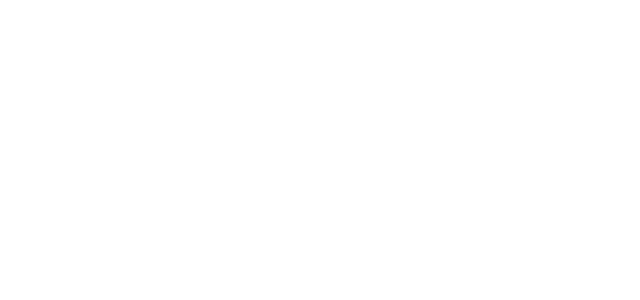
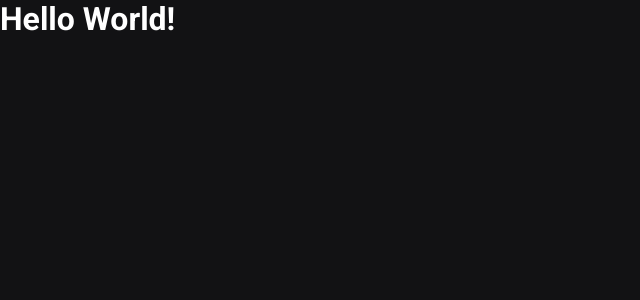
Before and after one commit to elvesbd/ignews, a Next.js app: page / in a window 1280 px wide. Shown: the top 300 px of the page, without its empty margins (0-640 px from the left). Built offline with nearby package versions, Linux system fonts and the light colour scheme.

Commit message:
fix: created globalStyles

```diff
--- a/src/pages/_app.tsx
+++ b/src/pages/_app.tsx
@@ -1,4 +1,5 @@
 import { AppProps } from 'next/app';
+import '../styles/global.scss';
 
 function MyApp({ Component, pageProps }: AppProps) {
   return <Component {...pageProps} />;
--- a/src/pages/index.tsx
+++ b/src/pages/index.tsx
@@ -1,12 +1,12 @@
 import Head from 'next/head';
-
-import styles from '../styles/home.module.scss';
 
 export default function Home() {
   return (
-    <Head>
-      <title>Inicio | ig.news</title>
-      <h1 className={styles.title}>Hello World!</h1>
-    </Head>
+    <>
+      <Head>
+        <title>Inicio | ig.news</title>
+      </Head>
+      <h1>Hello World!</h1>
+    </>
   );
 }
--- /dev/null
+++ b/src/styles/global.scss
@@ -0,0 +1,37 @@
+* {
+  margin: 0;
+  padding: 0;
+  box-sizing: border-box;
+}
+
+:root {
+  --white: #ffffff;
+  --gray-100: #e1e1e6;
+  --gray-300: #a8a8b3;
+  --gray-900: #121214;
+
+  --cyan-500: #61dafd;
+  --yellow-500: #eba417;
+}
+
+body {
+  background: var(--gray-900);
+  color: var(--white);
+}
+
+body,
+input,
+textarea,
+select,
+button {
+  font: 400 1rem 'Roboto', sans-serif;
+}
+
+button {
+  cursor: pointer;
+}
+
+a {
+  color: inherit;
+  text-decoration: none;
+}
--- a/src/styles/home.module.scss
+++ /dev/null
@@ -1,4 +0,0 @@
-.title {
-  font-family: 'Roboto';
-  color: #ccc;
-}
```
